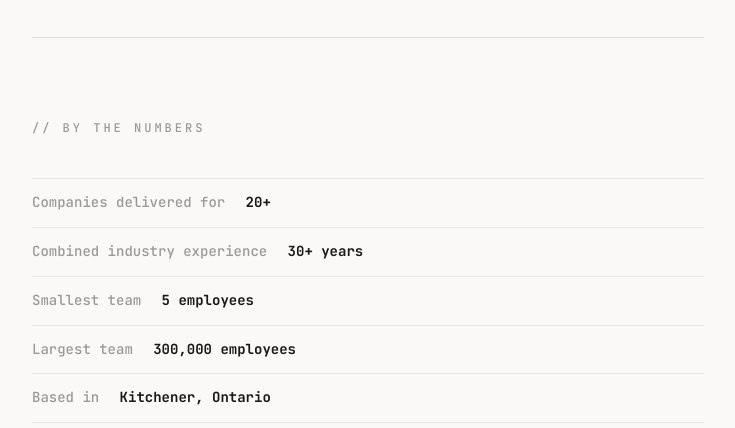
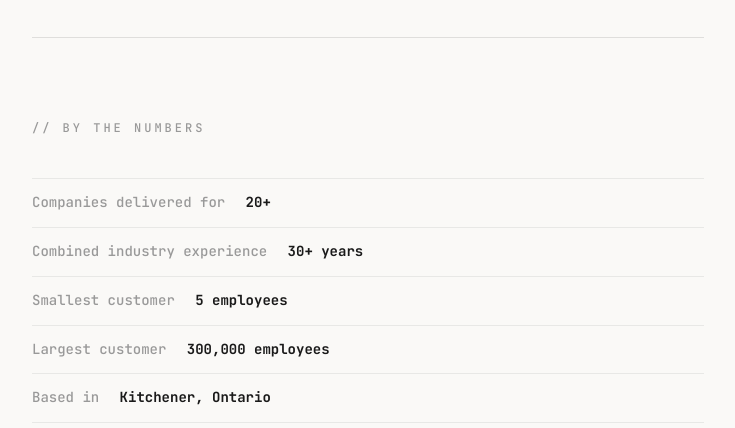
Before and after one commit to hughes-steven/heysteve, a plain HTML site: page site/case-studies.html in a window 1280 px wide. Shown: the part 372-800 px from the top of the page, without its empty margins (272-1007 px from the left). Drawn offline with Linux system fonts and the light colour scheme.

Commit message:
Rename 'team' to 'customer' in case-studies stats

```diff
--- a/site/case-studies.html
+++ b/site/case-studies.html
@@ -177,8 +177,8 @@
       <ul class="results">
         <li><span>Companies delivered for</span> <strong>20+</strong></li>
         <li><span>Combined industry experience</span> <strong>30+ years</strong></li>
-        <li><span>Smallest team</span> <strong>5 employees</strong></li>
-        <li><span>Largest team</span> <strong>300,000 employees</strong></li>
+        <li><span>Smallest customer</span> <strong>5 employees</strong></li>
+        <li><span>Largest customer</span> <strong>300,000 employees</strong></li>
         <li><span>Based in</span> <strong>Kitchener, Ontario</strong></li>
       </ul>
     </div>
```
